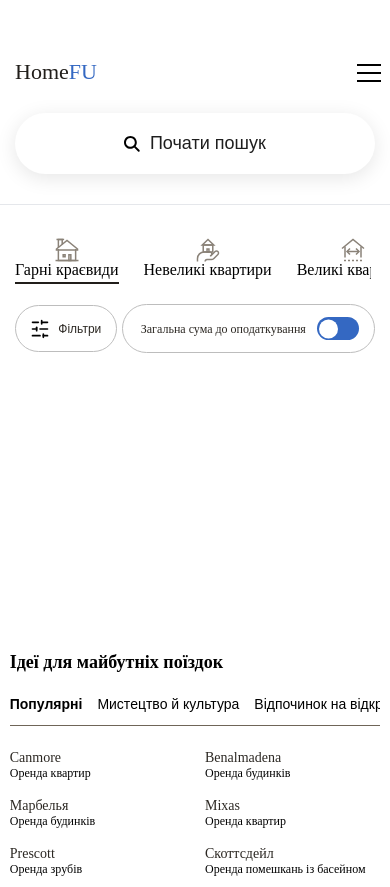
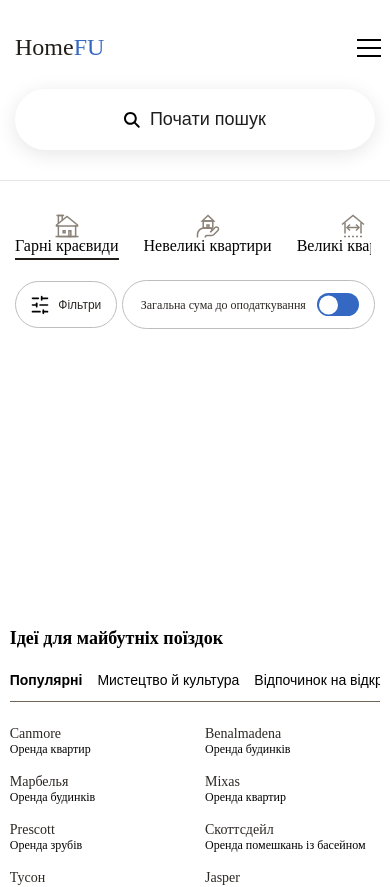
Before and after one commit to HomeFU/home-fu-frontend-public, a React (Vite) app in the folder home-fu/: page / in a window 390 px wide. Shown: the top 887 px of the page. Built offline with nearby package versions, Linux system fonts and the light colour scheme; a web font is replaced by a local one.

Commit message:
fix/fixed-padding-top-for-header

```diff
--- a/home-fu/src/components/Header/header.module.scss
+++ b/home-fu/src/components/Header/header.module.scss
@@ -6,6 +6,10 @@
 
 .header {
     padding-top: 61px;
+
+    @media (max-width:768px) {
+        padding-top: 35px;
+    }
 }
 
 .container {
@@ -24,7 +28,7 @@
     margin-right: auto;
 
     @media (max-width:768px) {
-        @include text(500, 22px, #211E1A);
+        @include text(500, 24px, #211E1A);
     }
 }
 
```
